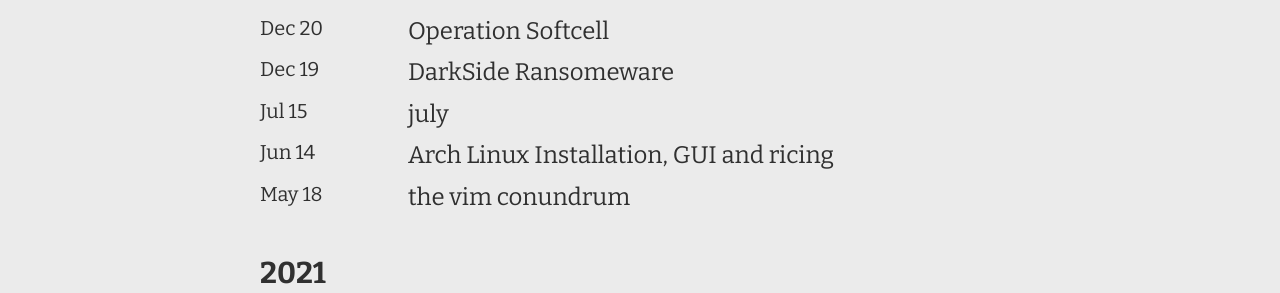
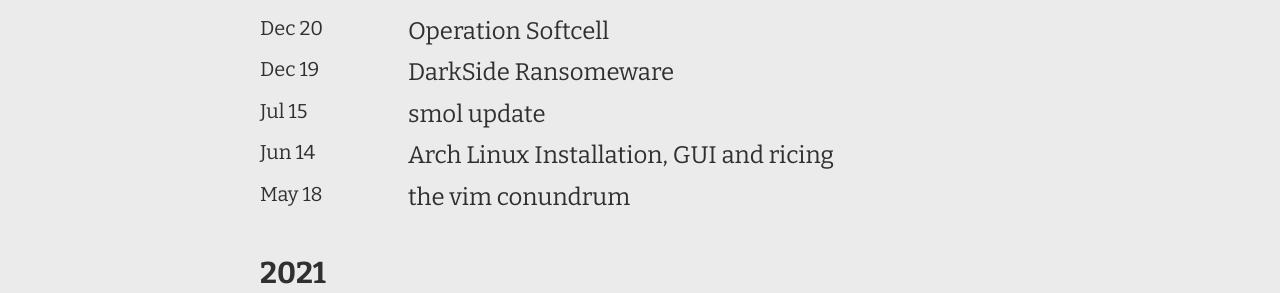
Before and after one commit to pruthvirajbhat/website-portfolio-old-uno, a Jekyll site: the page built from index.markdown, in a window 1280 px wide. Shown: the part 899-1192 px from the top of the page. Built offline with Jekyll 4.4.1, drawn with Linux system fonts in a browser that asks for light colours.

Commit message:
july update

```diff
--- a/_posts/2022/07Jul/2022-07-15-july.md
+++ b/_posts/2022/07Jul/2022-07-15-july.md
@@ -1,9 +1,10 @@
 ---
 layout: post
-title: july
-subtitle: another
-tags: []
+title: smol update
+subtitle: what next
+tags: [thoughts]
 odate: 31-08-2022
 fdate:
 pdate:
 ---
+here onwards, full steam ahead.
```
